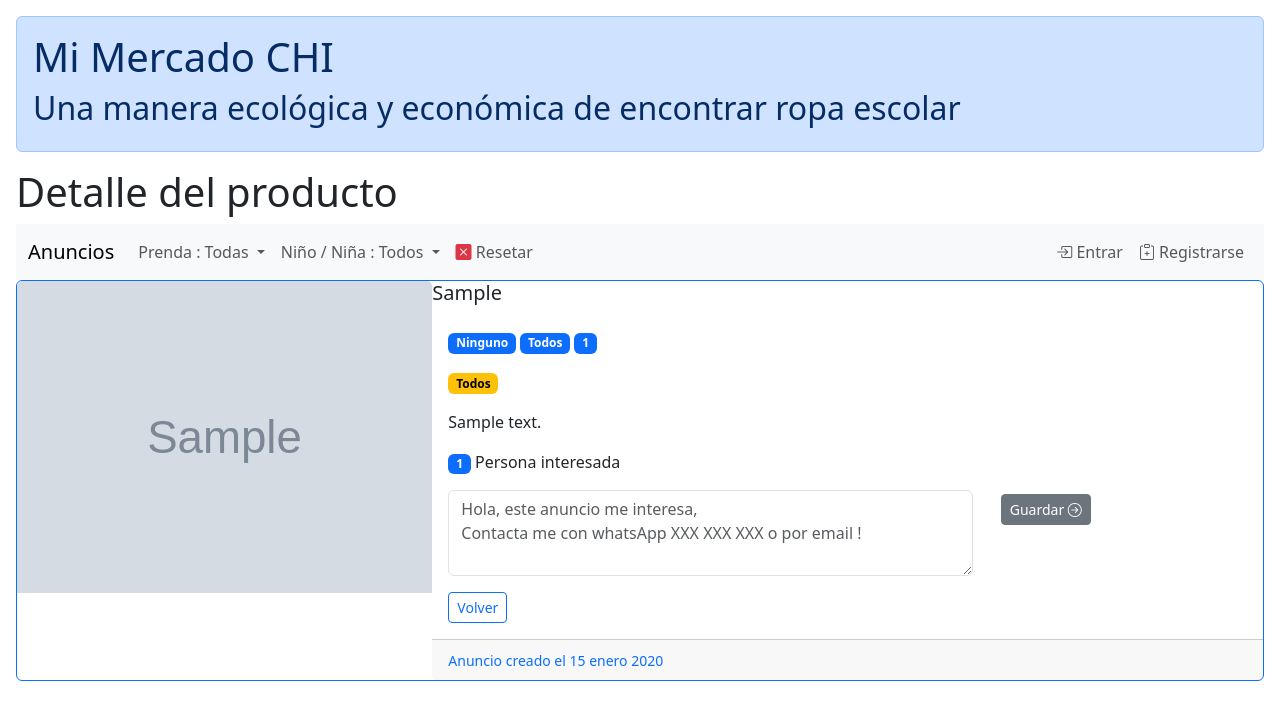
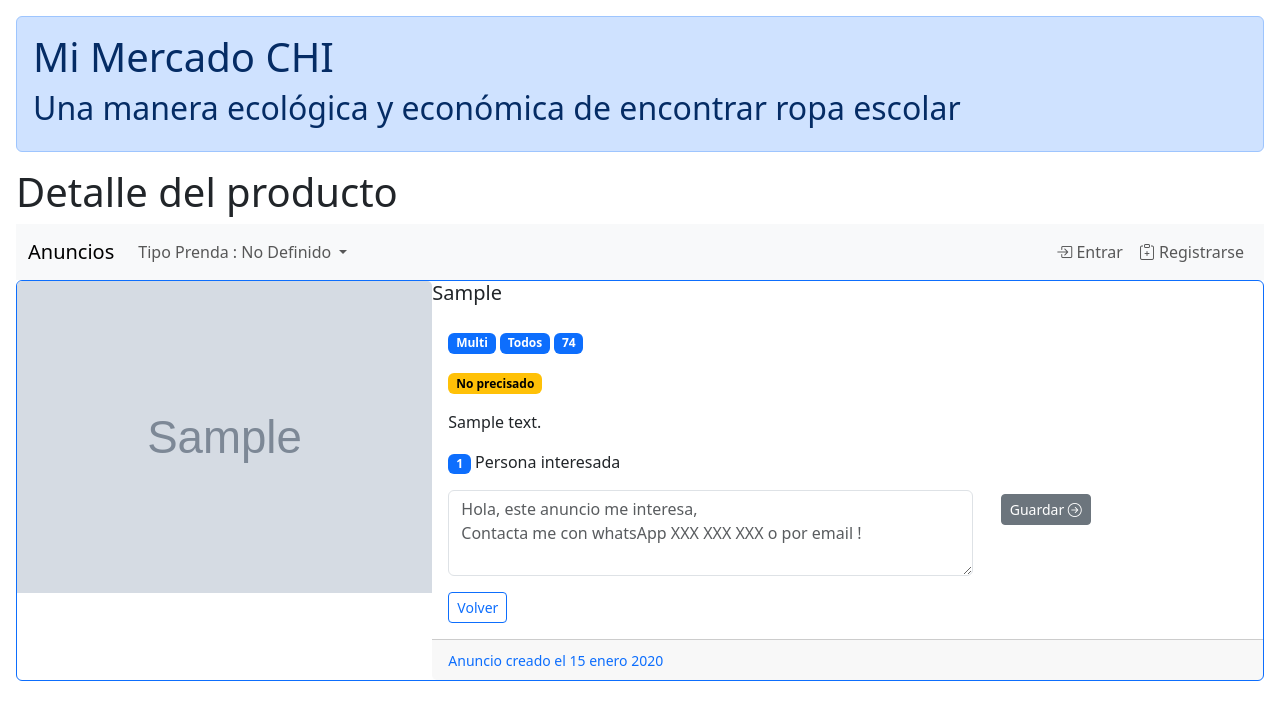
Before and after one commit to DarkCastor111/MercadoCentral, a Django app: page /1/1/ in a window 1280 px wide. Shown: the top 720 px of the page. Run offline with Django 5.2, Linux system fonts and the light colour scheme; tables that the repository leaves empty hold one stand-in row (values such as "Sample post"); grey boxes marked "Sample" are stand-in pictures.

Commit message:
Version 00.13 Core Anuncio Model Talla

```diff
--- a/mercadocentral/core/models.py
+++ b/mercadocentral/core/models.py
@@ -22,24 +22,18 @@ class Anuncio(models.Model):
     ]
 
     TIPO_PRENDA = [
-        ("PRD_NIN", "Ninguno"),
-        ("PRD_ALL", "Todas"),
-        ("PRD_UN", "Todos Uniformes"),
-        ("PRD_UN_PAN", "Pantalón Uniforme"),
-        ("PRD_UN_SUE", "Suéter Uniforme"),
-        ("PRD_UN_FAL", "Falda Uniforme"),
-        ("PRD_UN_POL", "Polo Uniforme"),
-        ("PRD_DP", "Todos Deportes"),
-        ("PRD_DP_PAN", "Pantalón Deportes"),
-        ("PRD_DP_BER", "Bermuda Deportes"),
-        ("PRD_DP_POL", "Polo Deportes"),
-        ("PRD_DP_CHQ", "Chaqueta Deportes"),
-        ("PRD_DP_CHD", "Chandal completo Deportes")
+        ("PRD_ALL", "Multi"),
+        ("PRD_POL", "Polo"),
+        ("PRD_JER", "Jersey"),
+        ("PRD_FAL", "Falda"),
+        ("PRD_PAN", "Pantalón"),
+        ("PRD_CHD", "Chandal"),
+        ("PRD_BER", "Bermuda"),
+        ("PRD_BAB", "Babi"),
     ]
 
     ESTADO = [
-        ("EST_ALL", "Todos"),
-        ("EST_NIN", "No precisado"),
+        ("EST_ALL", "No precisado"),
         ("EST_NUEVO", "Nuevo"),
         ("EST_COMNUE", "Como nuevo"),
         ("EST_PRIM", "Primera mano"),
@@ -53,14 +47,42 @@ class Anuncio(models.Model):
         ("GEN_NA", "Niña"),
     ]
 
+    MATERIA = [
+        ("MAT_ALL", "Todos"),
+        ("MAT_MZ", "Mezcla"),
+        ("MAT_AG", "100% Algodon o Lana"),
+        ("MAT_SY", "100% Syntetico"),
+    ]
+
+    TALLA = [
+        ("74", "00"),
+        ("78", "0"),
+        ("82", "1"),
+        ("98", "2"),
+        ("108", "4"),
+        ("118", "6"),
+        ("128", "8"),
+        ("140", "10"),
+        ("152", "12"),
+        ("164", "14"),
+        ("170", "16 / S / 2A"),
+        ("178", "18 / M / 3A"),
+        ("184", "20 / L / 4A"),
+        ("188", "22 / XL / 5A"),
+        ("192", "24 / XXL / 6A"),
+    ]
+
+
+
 
     designacion = models.CharField(verbose_name="Designación", max_length=200)
     descripcion = models.TextField(verbose_name="Descripción")
-    escuela = models.CharField(max_length=64, choices=ESCUELA, null=True)
-    genero = models.CharField(max_length=64, choices=GENERO, null=True)
-    estado = models.CharField(max_length=64, choices=ESTADO, null=True)
-    prenda = models.CharField(max_length=64, choices=TIPO_PRENDA, null=True)
-    talla = models.SmallIntegerField(null=True)
+    escuela = models.CharField(max_length=64, choices=ESCUELA, null=True, blank=True)
+    genero = models.CharField(max_length=64, choices=GENERO, null=True, blank=True)
+    estado = models.CharField(max_length=64, choices=ESTADO, null=True, blank=True)
+    prenda = models.CharField(max_length=64, choices=TIPO_PRENDA)
+    materia = models.CharField(max_length=64, choices=MATERIA, null=True, blank=True)
+    talla = models.CharField(max_length=64, choices=TALLA)
     foto = models.ImageField(upload_to=custom_upload_to, null=True, blank=True)
     usuario = models.ForeignKey(User, on_delete=models.CASCADE)
     mensajes = models.SmallIntegerField(default=0)
--- a/mercadocentral/core/templates/core/navbar.html
+++ b/mercadocentral/core/templates/core/navbar.html
@@ -1,3 +1,5 @@
+{% load static %}
+
 <nav class="navbar navbar-expand-lg bg-body-tertiary">
     <div class="container-fluid">
         <a class="navbar-brand" href="{% url 'core_home' %}">Anuncios</a>
@@ -6,55 +8,87 @@
             <span class="navbar-toggler-icon"></span>
         </button>
         <div class="collapse navbar-collapse" id="navbarSupportedContent">
+
             {% with current_prenda=request.session.prenda current_genero=request.session.genero %}
             <ul class="navbar-nav me-auto mb-2 mb-lg-0">
                 <li class="nav-item dropdown">
                     <a class="nav-link dropdown-toggle" href="#" role="button" data-bs-toggle="dropdown"
                         aria-expanded="false">
-                        Prenda
-                        {% if not current_prenda or current_prenda == 'PRD_ALL' %}: Todas
-                        {% elif current_prenda == 'PRD_UN' %}: Todos Uniformes
-                        {% elif current_prenda == 'PRD_UN_PAN' %}: Pantalón Uniforme
-                        {% elif current_prenda == 'PRD_UN_SUE' %}: Suéter Uniforme
-                        {% elif current_prenda == 'PRD_UN_FAL' %}: Falda Uniforme
-                        {% elif current_prenda == 'PRD_UN_POL' %}: Polo Uniforme
-                        {% elif current_prenda == 'PRD_DP' %}: Todos Deportes
-                        {% elif current_prenda == 'PRD_DP_PAN' %}: Pantalón Deportes
-                        {% elif current_prenda == 'PRD_DP_BER' %}: Bermuda Deportes
-                        {% elif current_prenda == 'PRD_DP_POL' %}: Polo Deportes
-                        {% elif current_prenda == 'PRD_DP_CHQ' %}: Chaqueta Deportes
-                        {% elif current_prenda == 'PRD_DP_CHD' %}: Chandal completo Deportes
+                        Tipo Prenda
+                        {% if not current_prenda or current_prenda == 'PRD_ALL' %}: No Definido
+                        {% elif current_prenda == 'PRD_POL' %}: Polo
+                        {% elif current_prenda == 'PRD_JER' %}: Jersey
+                        {% elif current_prenda == 'PRD_FAL' %}: Falda
+                        {% elif current_prenda == 'PRD_PAN' %}: Pantalón
+                        {% elif current_prenda == 'PRD_CHD' %}: Chandal
+                        {% elif current_prenda == 'PRD_BER' %}: Bermuda
+                        {% elif current_prenda == 'PRD_BAB' %}: Babi
                         {% endif %}
 
                     </a>
                     <ul class="dropdown-menu">
-                        <li><a class="dropdown-item" href="{% url 'core_home' %}?prenda=PRD_ALL">Todos</a></li>
+                        <li>
+                            <div class="dropdown-item">
+                                <a href="{% url 'core_home' %}?prenda=PRD_ALL">
+                                    <img class="img-thumbnail border border-2 border-primary-subtle" src="{% static 'core/foto_prenda_default.jpg' %}" title="Multi" alt="Foto por defecto"
+                                        style="max-width: 60px; max-height: 60px;">
+                                </a>
+                            </div>
+                        </li>
                         <li>
                             <hr class="dropdown-divider">
                         </li>
-                        <li><a class="dropdown-item" href="{% url 'core_home' %}?prenda=PRD_UN">Todos Uniformes</a></li>
+                        <li>
+                            <div class="dropdown-item">
+                                <a href="{% url 'core_home' %}?prenda=PRD_POL">
+                                    <img class="img-thumbnail border border-2 border-primary-subtle" src="{% static 'core/mn_polo.png' %}" title="Polo, blanco o rojo" alt="Menu Polo"
+                                        style="max-width: 60px; max-height: 60px;">
+                                </a>
+                                <a href="{% url 'core_home' %}?prenda=PRD_JER">
+                                    <img class="img-thumbnail border border-2 border-primary-subtle" src="{% static 'core/mn_jersey.png' %}" title="Jersey" alt="Menu Jersey"
+                                        style="max-width: 60px; max-height: 60px;">
+                                </a>
+                                <a href="{% url 'core_home' %}?prenda=PRD_FAL">
+                                    <img class="img-thumbnail border border-2 border-primary-subtle" src="{% static 'core/mn_falda.png' %}" title="Falda" alt="Menu Falda"
+                                        style="max-width: 60px; max-height: 60px;">
+                                </a>
+                                <a href="{% url 'core_home' %}?prenda=PRD_PAN">
+                                    <img class="img-thumbnail border border-2 border-primary-subtle" src="{% static 'core/mn_pantalon.png' %}" title="Pantalón, largo o corto" alt="Menu Pantalón"
+                                        style="max-width: 60px; max-height: 60px;">
+                                </a>
+                            </div>
+                        </li>
                         <li>
                             <hr class="dropdown-divider">
                         </li>
-                        <li><a class="dropdown-item" href="{% url 'core_home' %}?prenda=PRD_UN_PAN">Pantalón</a></li>
-                        <li><a class="dropdown-item" href="{% url 'core_home' %}?prenda=PRD_UN_SUE">Suéter</a></li>
-                        <li><a class="dropdown-item" href="{% url 'core_home' %}?prenda=PRD_UN_FAL">Falda</a></li>
-                        <li><a class="dropdown-item" href="{% url 'core_home' %}?prenda=PRD_UN_POL">Polo</a></li>
+                        <li>
+                            <div class="dropdown-item">
+                                <a  href="{% url 'core_home' %}?prenda=PRD_CHD">
+                                    <img class="img-thumbnail border border-2 border-primary-subtle" src="{% static 'core/mn_chandal.png' %}" title="Chandál" alt="Menu Chandál"
+                                    style="max-width: 60px; max-height: 60px;">
+                                </a>
+                                <a  href="{% url 'core_home' %}?prenda=PRD_BER">
+                                    <img class="img-thumbnail border border-2 border-primary-subtle" src="{% static 'core/mn_bermuda.png' %}" title="Bermuda" alt="Menu Bermuda"
+                                    style="max-width: 60px; max-height: 60px;">
+                                </a>
+                            </div>
+                        </li>
                         <li>
                             <hr class="dropdown-divider">
                         </li>
-                        <li><a class="dropdown-item" href="{% url 'core_home' %}?prenda=PRD_DP">Todos Deportes</a></li>
                         <li>
-                            <hr class="dropdown-divider">
+                            <div class="dropdown-item">
+
+                                <a href="{% url 'core_home' %}?prenda=PRD_BAB">
+                                    <img class="img-thumbnail border border-2 border-primary-subtle" src="{% static 'core/mn_babi.png' %}" title="Babi" alt="Menu Babi"
+                                    style="max-width: 60px; max-height: 60px;">
+                                </a>
+                            </div>
                         </li>
-                        <li><a class="dropdown-item" href="{% url 'core_home' %}?prenda=PRD_DP_PAN">Pantalón</a></li>
-                        <li><a class="dropdown-item" href="{% url 'core_home' %}?prenda=PRD_DP_BER">Bermuda</a></li>
-                        <li><a class="dropdown-item" href="{% url 'core_home' %}?prenda=PRD_DP_POL">Polo</a></li>
-                        <li><a class="dropdown-item" href="{% url 'core_home' %}?prenda=PRD_DP_CHQ">Chaqueta</a></li>
-                        <li><a class="dropdown-item" href="{% url 'core_home' %}?prenda=PRD_DP_CHD">Chandal Completo</a>
-                        </li>
+
                     </ul>
                 </li>
+                <!--
                 <li class="nav-item dropdown">
                     <a class="nav-link dropdown-toggle" href="#" role="button" data-bs-toggle="dropdown"
                         aria-expanded="false">
@@ -80,7 +114,6 @@
                             class="bi bi-x-square-fill text-danger"></i> Resetar</a>
                 </li>
 
-                <!--
                 <li class="nav-item dropdown">
                     <a class="nav-link dropdown-toggle" href="#" role="button" data-bs-toggle="dropdown"
                         aria-expanded="false">
--- a/mercadocentral/core/views.py
+++ b/mercadocentral/core/views.py
@@ -6,6 +6,7 @@ from django.urls import reverse_lazy
 from django.db import IntegrityError
 from django.contrib.auth.decorators import login_required
 from django.contrib import messages
+from django.contrib.auth.mixins import UserPassesTestMixin
 from django.utils.decorators import method_decorator
 from django.utils.text import slugify
 from .models import Anuncio, Mensaje
@@ -121,11 +122,15 @@ class AnuncioCreateView(CreateView):
         return super().form_valid(form)
 
 @method_decorator(login_required, name='dispatch')
-class AnuncioUpdateView(UpdateView):
+class AnuncioUpdateView( UserPassesTestMixin, UpdateView):
     model = Anuncio
     form_class = AnuncioForm
     template_name = 'core/anuncio_form.html'
     success_url = reverse_lazy('core_mis')
+
+    def test_func(self):
+        anuncio = self.get_object()
+        return self.request.user == anuncio.usuario or self.request.user.is_superuser # type: ignore
 
 
 def api_reservar(request):
```
Also changed, not shown: mercadocentral/core/forms.py (+4 -3 lines), mercadocentral/core/migrations/0009_anuncio_materia_alter_anuncio_estado_and_more.py (added), mercadocentral/core/migrations/0010_alter_anuncio_talla.py (added), mercadocentral/core/migrations/0011_alter_anuncio_escuela_alter_anuncio_estado_and_more.py (added), mercadocentral/core/static/core/mn_babi.png (added), mercadocentral/core/static/core/mn_bermuda.png (added), mercadocentral/core/static/core/mn_chandal.png (added), mercadocentral/core/static/core/mn_falda.png (added), mercadocentral/core/static/core/mn_jersey.png (added), mercadocentral/core/static/core/mn_pantalon.png (added), mercadocentral/core/static/core/mn_polo.png (added).
